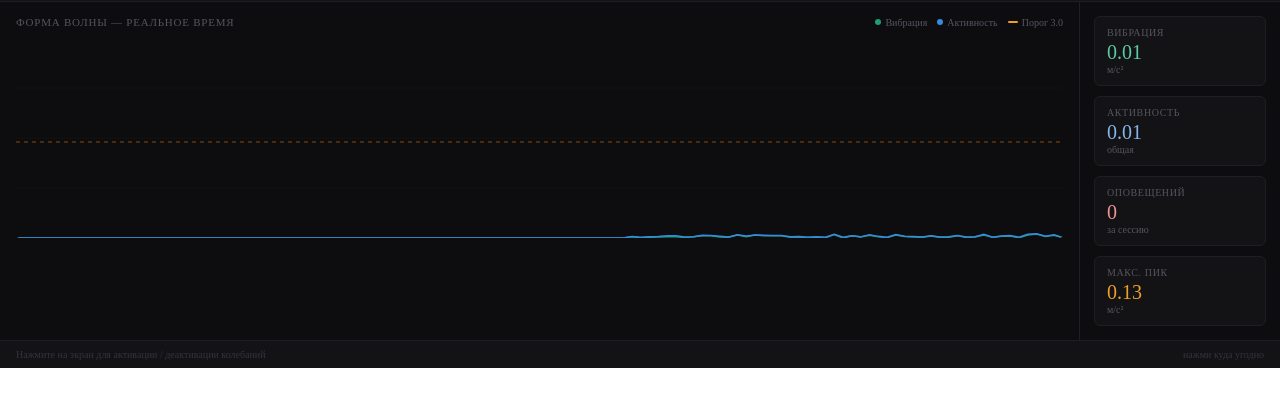
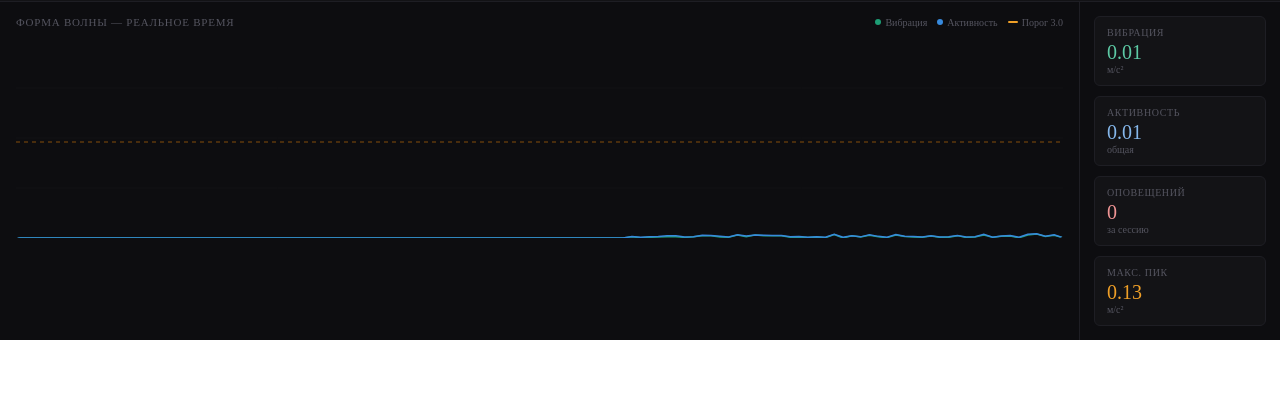
Before and after one commit to lvgcb/saida, a plain HTML site: page index.html in a window 1280 px wide. Shown: the part 47-454 px from the top of the page. Drawn offline with Linux system fonts and the light colour scheme.

Commit message:
Remove footer from index.html
Removed footer section from the HTML file.

```diff
--- a/index.html
+++ b/index.html
@@ -94,12 +94,6 @@ canvas{display:block;width:100%;border-radius:4px;}
   <div id="alertBox">
     <svg width="14" height="14" viewBox="0 0 24 24" fill="none" stroke="currentColor" stroke-width="2" stroke-linecap="round"><path d="M10.29 3.86L1.82 18a2 2 0 0 0 1.71 3h16.94a2 2 0 0 0 1.71-3L13.71 3.86a2 2 0 0 0-3.42 0z"/><line x1="12" y1="9" x2="12" y2="13"/><line x1="12" y1="17" x2="12.01" y2="17"/></svg>
     <span id="alertMsg"></span>
-  </div>
-
-  <div id="footer">
-    <span class="ft-text">Нажмите на экран для активации / деактивации колебаний</span>
-    <span id="clickHint">нажми куда угодно</span>
-    <button id="stopBtn" onclick="event.stopPropagation();toggleQuake()">■ Остановить</button>
   </div>
 </div>
 
```
